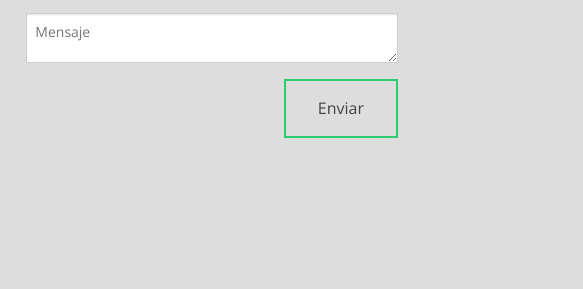
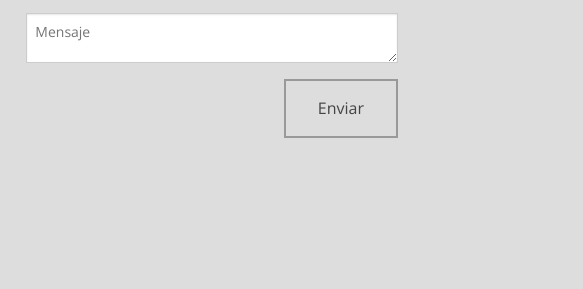
Before and after one commit to y0ux/zauru, a website: page index.html in a window 1280 px wide. Shown: the part 4737-5026 px from the top of the page, 697-1280 px from the left. Drawn offline with nearby package versions, Linux system fonts and the light colour scheme.

Commit message:
change colors

```diff
--- a/index.html
+++ b/index.html
@@ -334,7 +334,7 @@ Da seguimiento inmediato del estado de un proceso.</p>
                       <label>
                         <textarea placeholder="Mensaje"></textarea>
                       </label>
-                      <input type="submit" value="Enviar" class="right success button"/>
+                      <input type="submit" value="Enviar" class="right button"/>
                     </form>
                   </div>
                 </div>
--- a/scss/app.scss
+++ b/scss/app.scss
@@ -214,6 +214,12 @@ a[href]:hover, a[href]:focuss {
   .tabs-content dt {
     font-size: 1.2em;
     font-weight: normal;
+  }
+  .tabs-content .button {
+    border: 2px solid $aluminum;
+  }
+  .tabs-content .button:hover {
+    border: 2px solid $cream-can;
   }
 }
 
```
Also changed, not shown: stylesheets/app.css.
